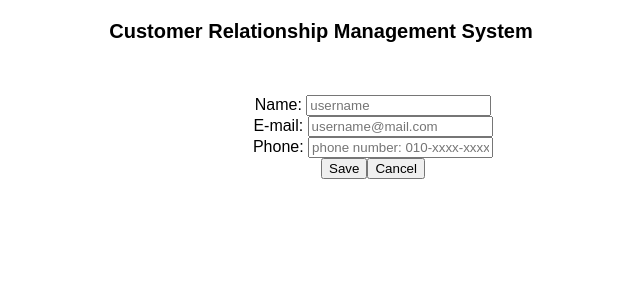
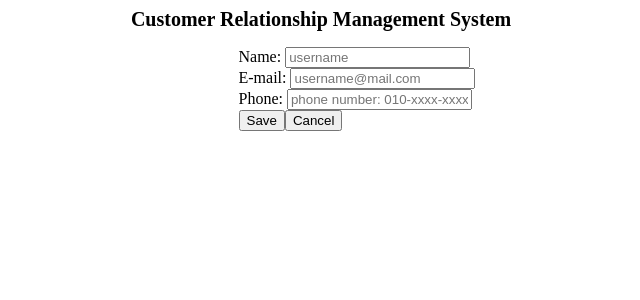
Before and after one commit to JeongranJangLGE/leaningReact, a React (Create React App) app in the folder crm-app/: page / in a window 1280 px wide. Shown: the top 300 px of the page, without its empty margins (319-959 px from the left). Built offline with nearby package versions, Linux system fonts and the light colour scheme.

Commit message:
fix source code after 2nd review

```diff
--- a/crm-app/src/App.js
+++ b/crm-app/src/App.js
@@ -4,9 +4,7 @@ import Main from './Main';
 function Header() {
 	return (
 		<div className="header">
-			<p>
-				Customer Relationship Management System
-			</p>
+			Customer Relationship Management System
 		</div>
 	);
 }
@@ -14,7 +12,7 @@ function Header() {
 class App extends Component {
 	render() {
 		return (
-			<div className="app">
+			<div>
 				<Header />
 				<Main />
 			</div>
--- a/crm-app/src/Main.js
+++ b/crm-app/src/Main.js
@@ -6,13 +6,7 @@ function compareByName (a, b) {
 	const aName = a.name.toUpperCase();
 	const bName = b.name.toUpperCase();
 
-	if (aName < bName) {
-		return -1;
-	} else if(aName > bName) {
-		return 1;
-	} else {
-		return 0;
-	}
+	return (aName < bName && -1) || (aName > bName && 1) || 0;
 }
 
 function getCustomerFromLocalStorage (key) {
@@ -20,9 +14,7 @@ function getCustomerFromLocalStorage (key) {
 }
 
 function setCustomerInLocalStorage (key, customer) {
-	if (customer !== null) {
 	localStorage.setItem(key, JSON.stringify(customer));
-	}
 }
 
 function removeCustomerFromLocalStorage (key) {
@@ -42,19 +34,23 @@ class Main extends Component {
 		const customers = [...this.state.customers];
 		const pos = customers.findIndex(customer => (customer.mail === key));
 
-		if ((pos < 0) && !isFilledForm) {
+		if (!isFilledForm) {
+			if (pos < 0) {
 				this.insertCustomer(key, customer);
-			return true;
-		} else if ((pos >=0) && !isFilledForm) {
+			} else {
 				alert("Error: This email alreay exists.");
 				return false;
-		} else if ((pos >=0) && isFilledForm ) {
-			this.updateCustomer(key, pos, customer);
-			return true;
+			}
 		} else {
+			if (pos < 0) {
 				alert("Error: Cannot update customer's information due to unregistered email address. ");
 				return false;
+			} else {
+				this.updateCustomer(key, pos, customer);
 			}
+		}
+
+		return true;
 	}
 
 	insertCustomer = (key, newCustomer) => {
@@ -111,7 +107,7 @@ class Main extends Component {
 		const customers = [];
 		for (let key in localStorage) {
 			const customerInfo = getCustomerFromLocalStorage(key);
-			if (customerInfo != null) {
+			if (customerInfo) {
 				customers.push(customerInfo);
 			}
 		}
--- a/crm-app/src/ProfileView.js
+++ b/crm-app/src/ProfileView.js
@@ -1,4 +1,5 @@
 import React, { Component } from 'react';
+
 
 function addButton (name, handle) {
 	return (
@@ -9,13 +10,15 @@ function addButton (name, handle) {
 }
 
 function enableElement (element) {
-	if (element.hasAttribute('disabled')) {
+	if (element.disabled) {
 		element.disabled = false;
 	}
 }
 
 function disableElement (element) {
-	element.setAttribute('disabled', true);
+	if (!element.disabled) {
+		element.disabled = true;
+	}
 }
 
 class ProfileView extends Component {
@@ -66,7 +69,7 @@ class ProfileView extends Component {
 	}
 
 	setCustomerInfo = (customer) => {
-		if (customer && customer != null) {
+		if (customer) {
 			const form = this.formRef.current;
 			form.name.value = customer.name;
 			form.mail.value = customer.mail;
@@ -74,15 +77,21 @@ class ProfileView extends Component {
 		}
 	}
 
+	componentDidMount() {
+		const form = this.formRef.current;
+		form.submit.addEventListener('onclick', this.handleSave);
+		form.cancel.addEventListener('onclick', this.handleCancel);
+	}
+
 	componentWillUpdate (nextProps, nextState) {
 		const customer =nextProps.customer;
 		const form = this.formRef.current;
 
-		if (customer != null) {
+		if (customer) {
 			this.setCustomerInfo(customer);
 			this.isFilledForm = true;
 			disableElement(form.mail);
-			this.deleteButton = addButton('Delete', this.handleDelete);
+			this.deleteButton = addButton('delete', this.handleDelete);
 		} else {
 			this.clearForm(form);
 			this.isFilledForm = false;
@@ -125,10 +134,13 @@ class ProfileView extends Component {
 							required
 						/>
 					</div>
-					<button type="submit">
+					<button
+						name="submit"
+						type="submit">
 						Save
 					</button>
 					<button
+						name="cancel"
 						type="button"
 						onClick={this.handleCancel}>
 						Cancel
--- a/crm-app/src/index.css
+++ b/crm-app/src/index.css
@@ -1,13 +1,3 @@
-body {
-	margin: 0;
-	padding: 0;
-	font-family: sans-serif;
-}
-
-.app {
-  text-align: center;
-}
-
 .header {
 	text-align: center;
 	font-size: 20px;
@@ -20,11 +10,9 @@ body {
 }
 
 .listContainer {
-	margin: 1em;
-	padding: 1em;
+	margin: 0 1em;
 }
 
 .viewContainer {
 	margin: 1em;
-	padding: 1em;
 }
```
Lines whose indentation alone changed are shown as unchanged.
